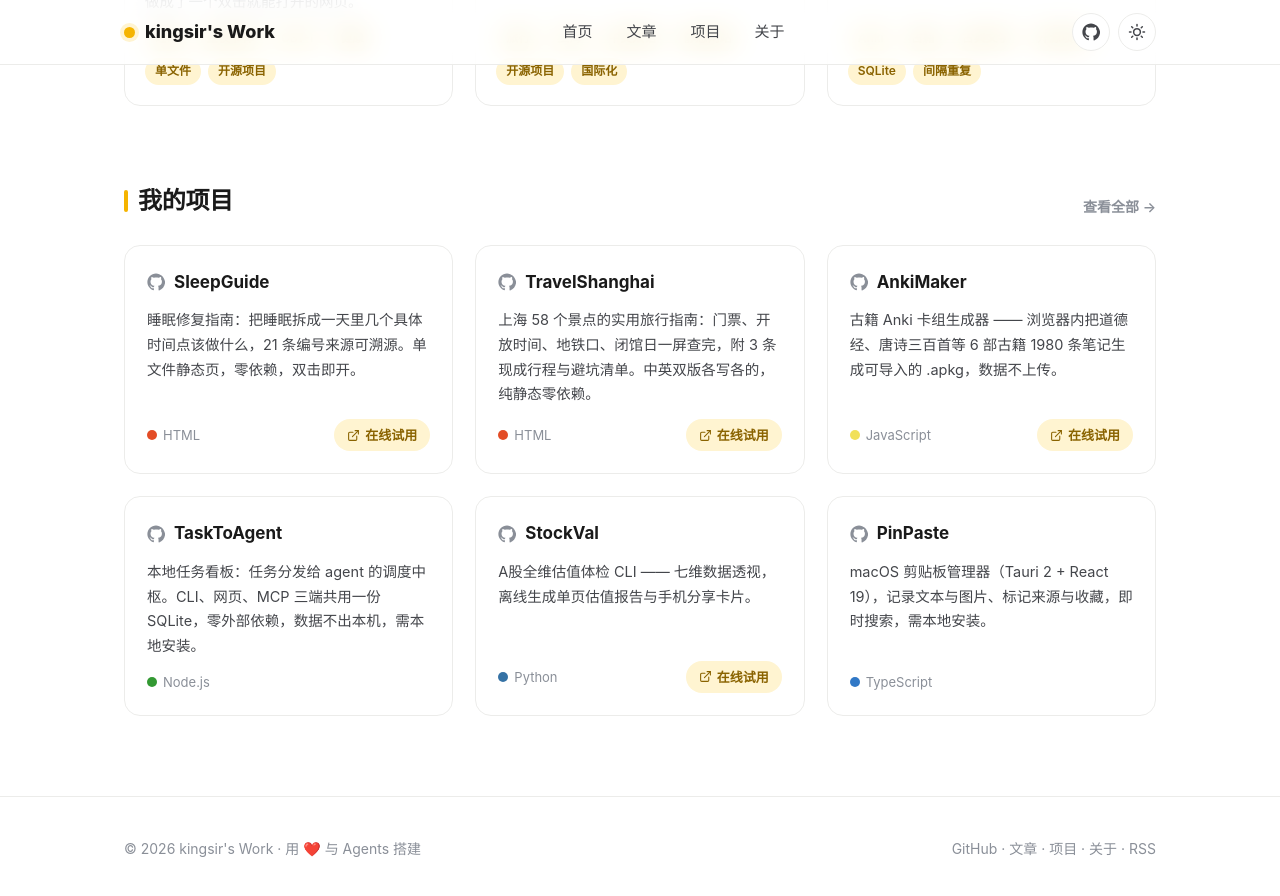
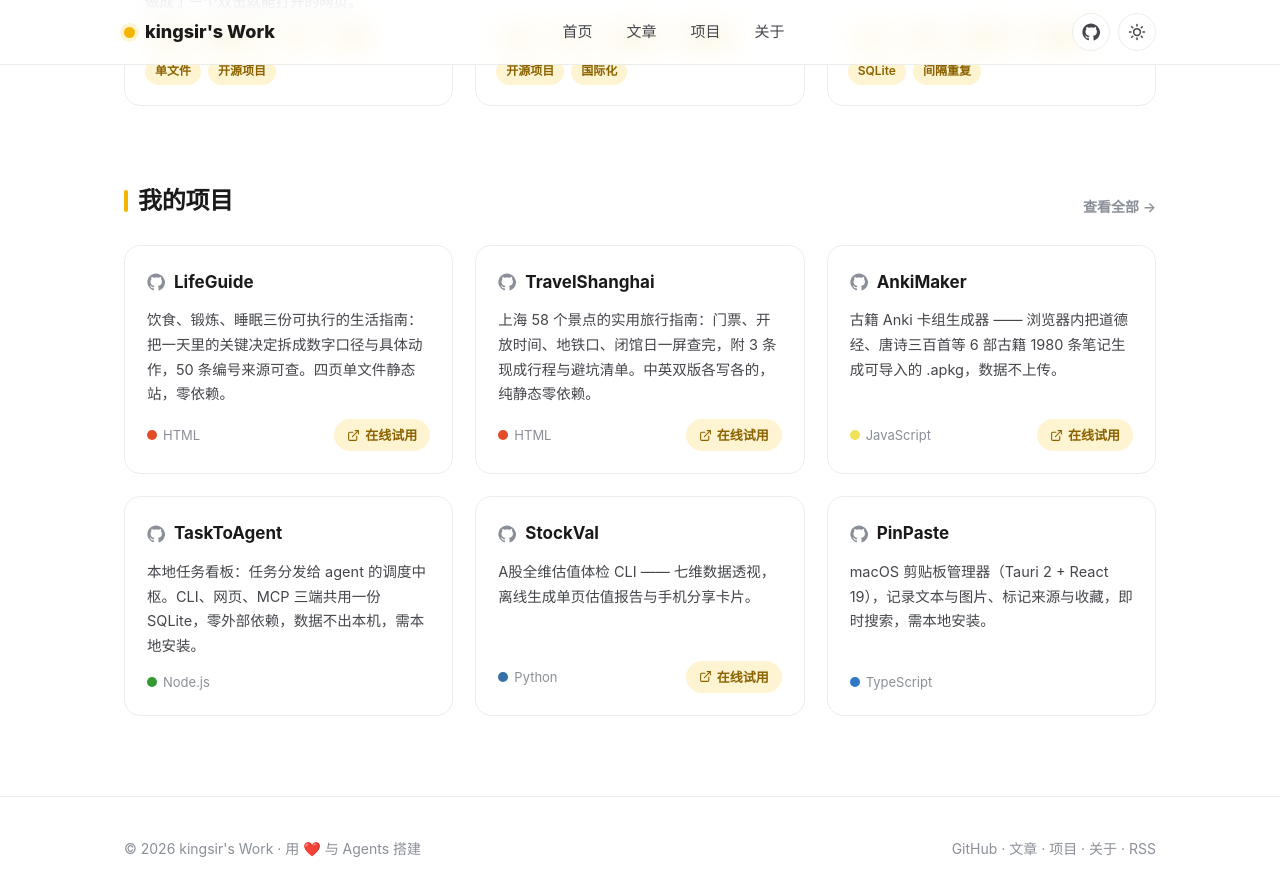
Before and after one commit to isnotry/isnotry.github.io, a Jekyll site: the page built from docs/index.html, in a window 1280 px wide and 900 px high, scrolled down 980 px. Shown: the top 896 px of the window. Built offline with Jekyll 4.4.1, drawn with Linux system fonts in a browser that asks for light colours.

Commit message:
site: 收录 LifeGuide 并更新睡眠专题链接

```diff
--- a/docs/_data/projects.yml
+++ b/docs/_data/projects.yml
@@ -19,16 +19,16 @@
 #   ⚠️ 站点 assets/img/projects/ 已于 2026-10-19 清空，图不跟仓库推。
 #   配色遵循 writing/images/product-cover/design.md（不是 post-cover 那份）。
 #   改了项目定位/语言标签就重跑一次脚本 + 重新上传。
-- name: SleepGuide
-  desc: 睡眠修复指南：把睡眠拆成一天里几个具体时间点该做什么，21 条编号来源可溯源。单文件静态页，零依赖，双击即开。
-  url: https://github.com/isnotry/sleep-guide
-  demo: https://kingsir.work/sleep-guide/
+- name: LifeGuide
+  desc: 饮食、锻炼、睡眠三份可执行的生活指南：把一天里的关键决定拆成数字口径与具体动作，50 条编号来源可查。四页单文件静态站，零依赖。
+  url: https://github.com/isnotry/life-guide
+  demo: https://kingsir.work/life-guide/
   lang: HTML
   lang_class: lang-html
   date: "2026-11-07T13:49"
-  updated: "2026-11-07"
-  shot: https://img.kingsir.work/i/20261107/project-sleepguide.webp
-  shot_alt: SleepGuide 项目卡：按时间点拆分的睡眠修复指南
+  updated: "2026-11-08"
+  shot: https://img.kingsir.work/i/20261108/project-lifeguide.webp
+  shot_alt: LifeGuide 项目卡：饮食、锻炼、睡眠三份生活指南
 - name: TravelShanghai
   desc: 上海 58 个景点的实用旅行指南：门票、开放时间、地铁口、闭馆日一屏查完，附 3 条现成行程与避坑清单。中英双版各写各的，纯静态零依赖。
   url: https://github.com/isnotry/travel-shanghai
--- a/docs/_posts/2026-11-07-7.md
+++ b/docs/_posts/2026-11-07-7.md
@@ -79,7 +79,7 @@ description: 从自己的失眠出发，把入睡方法按一天的时间点重
 
 所以我把它做成了一个页面：从起床那一刻排到关灯躺下，9 个章节、13 处「展开依据」、21 条编号来源（R1 到 R22，R3 空着，留给以后补）。每条建议后面有个「展开依据」按钮，点开是研究结论，再点一下跳到文末的文献条目——**我不指望你相信我说的话，我指望你能自己去看原文。**
 
-技术上没什么可说的：**单个 `index.html`，41 KB，零依赖、零构建，双击就开**。没有后端、不发网络请求、不存任何数据，断网打开也是同一页。我也刻意没做「打卡」「睡眠评分」这类东西——那只会变成另一个每天要维护的负担。
+技术上没什么可说的：睡眠专题仍是一个独立的 `sleep.html`，约 49 KB，零依赖、零构建，双击就开。它现在是「生活指南」四个页面中的一页，另外两页是饮食与锻炼。没有后端、不发网络请求、不存任何数据，断网打开也是同一页。我也刻意没做「打卡」「睡眠评分」这类东西——那只会变成另一个每天要维护的负担。
 
 ## 用了一个月，和一句必要的边界
 
```
Also changed, not shown: other parts of docs/_posts/2026-11-07-7.md (+2 -2 lines), docs/DESIGN.md (+7 -6 lines).
